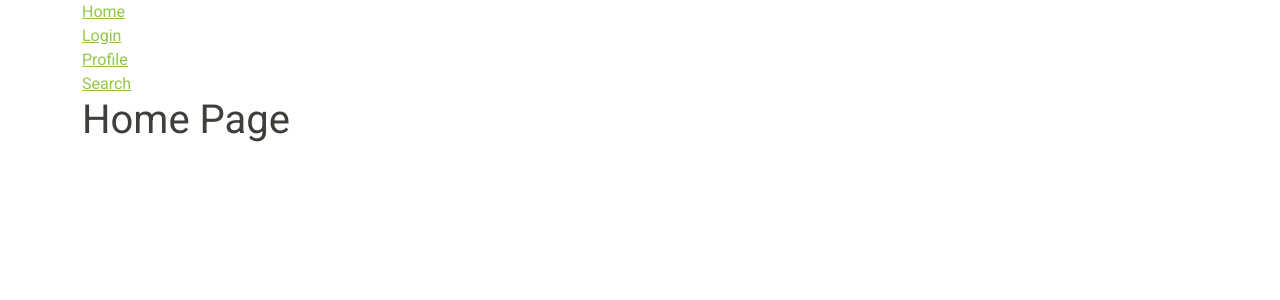
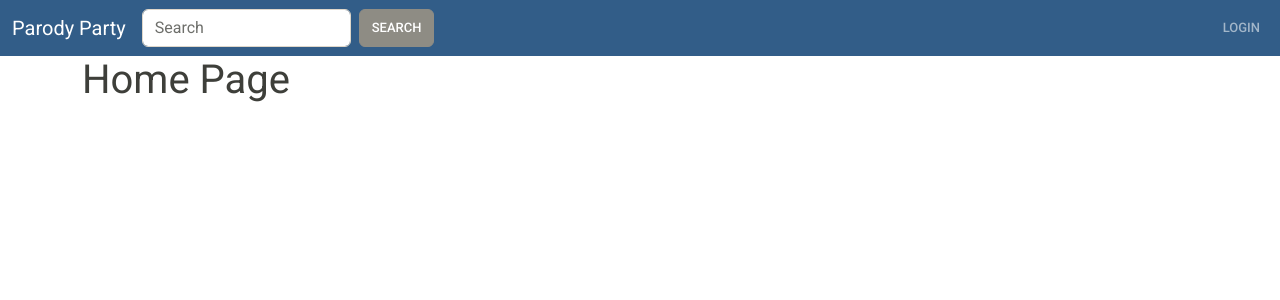
Before and after one commit to skyes-the-limit/parody-party-web, a React (Create React App) app: page / in a window 1280 px wide. Shown: the top 300 px of the page. Built offline with nearby package versions, Linux system fonts and the light colour scheme; no server answers.

Commit message:
Update Navigation display

```diff
--- a/src/App.jsx
+++ b/src/App.jsx
@@ -1,10 +1,11 @@
 import React from 'react'
-import { BrowserRouter, Link, Route, Routes } from 'react-router-dom'
+import { BrowserRouter, Route, Routes } from 'react-router-dom'
 import { combineReducers, createStore } from 'redux'
 import { Provider } from 'react-redux'
 
 import usersReducer from './reducers/users-reducer'
 
+import Navigation from './components/Navigation/Navigation'
 import Home from './components/Home/Home'
 import Login from './components/Login/Login'
 import Parody from './components/Parody/Parody'
@@ -21,23 +22,12 @@ const reducer = combineReducers({
 
 const store = createStore(reducer)
 
-const Navigation = () => {
-  return (
-    <>
-      <Link to='/' className='d-block'>Home</Link>
-      <Link to='/login' className='d-block'>Login</Link>
-      <Link to='/profile' className='d-block'>Profile</Link>
-      <Link to='/search' className='d-block'>Search</Link>
-    </>
-  )
-}
-
 const App = () => {
   return (
     <Provider store={store}>
       <BrowserRouter>
+        <Navigation />
         <div className='container'>
-          <Navigation />
           <Routes>
             <Route path='/'>
               <Route index element={<Home />} />
--- /dev/null
+++ b/src/components/Navigation/Navigation.jsx
@@ -0,0 +1,53 @@
+import React from 'react'
+import { NavLink } from 'react-router-dom'
+import cx from 'classnames'
+
+const Navigation = () => {
+  const loggedIn = false // TODO
+  // <>
+  //   <Link to='/' className='d-block'>Home</Link>
+  //   <Link to='/login' className='d-block'>Login</Link>
+  //   <Link to='/profile' className='d-block'>Profile</Link>
+  //   <Link to='/search' className='d-block'>Search</Link>
+  // </>
+
+  return (
+    <nav className='navbar navbar-expand-lg navbar-dark bg-primary'>
+      <div className='container-fluid'>
+        <a className='navbar-brand' href='#'>Parody Party</a>
+
+        <div className='w-100 d-flex justify-content-between' id='navbarColor01'>
+          <form className='d-flex me-auto'>
+            <input className='form-control me-sm-2' type='text' placeholder='Search'></input>
+            <button className='btn btn-secondary my-2 my-sm-0' type='submit'>Search</button>
+          </form>
+
+          <ul className='navbar-nav'>
+            {loggedIn ? (
+              <li className='nav-item'>
+                <NavLink
+                  to='/profile'
+                  className={(navData) => cx('nav-link', navData.isActive ? 'active' : '')}
+                >
+                  {/* TODO: Make the text the user's display name */}
+                  Profile
+                </NavLink>
+              </li>
+            ) : (
+              <li className='nav-item'>
+                <NavLink
+                  to='/login'
+                  className={(navData) => cx('nav-link', navData.isActive ? 'active' : '')}
+                >
+                  Login
+                </NavLink>
+              </li>
+            )}
+          </ul>
+        </div>
+      </div>
+    </nav>
+  )
+}
+
+export default Navigation
```
